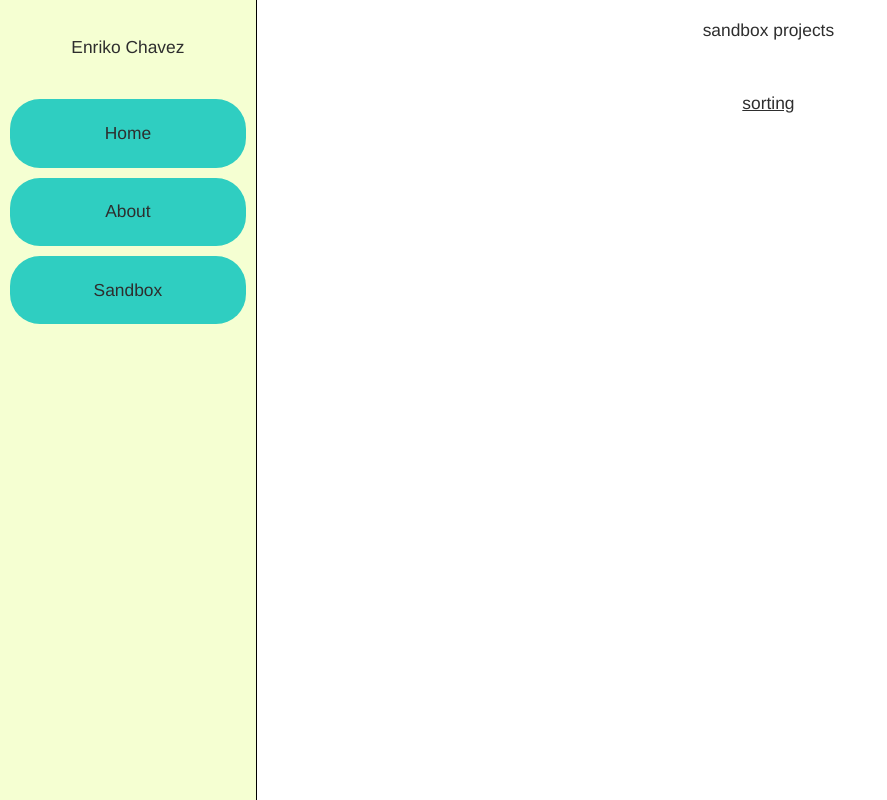
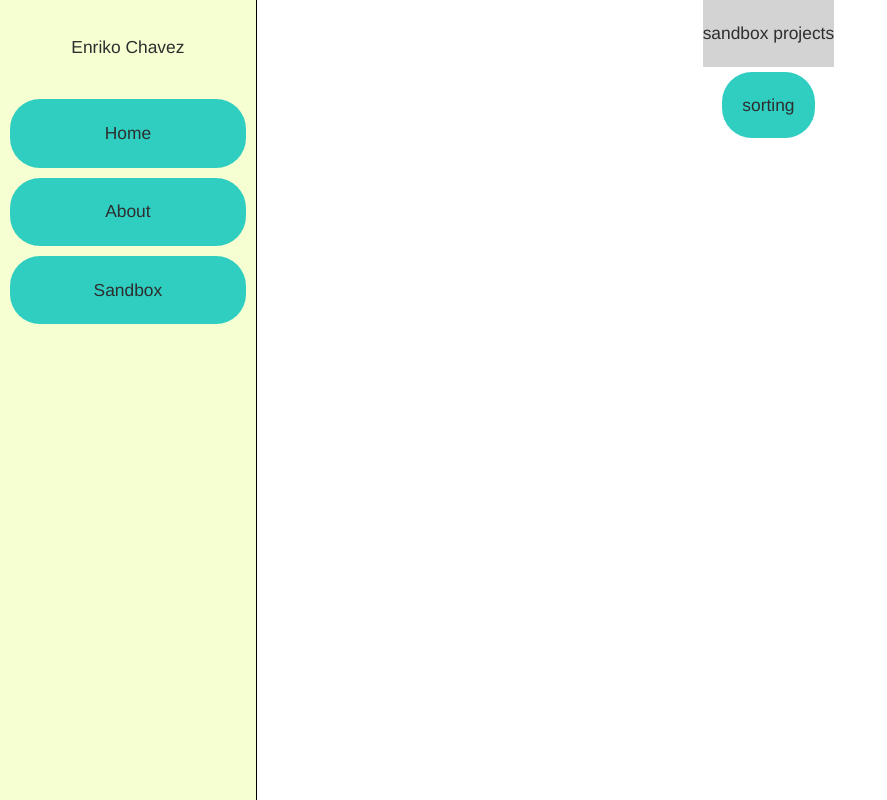
Before and after one commit to EnrikoChavez/EnrikoChavez.github.io, a React (Create React App) app: page /sandbox in a window 1280 px wide. Shown: the whole page, without its empty margins (0-887 px from the left). Built offline with nearby package versions, Linux system fonts and the light colour scheme.

Commit message:
added a bit more user friendly stuff

```diff
--- a/src/components/pages/Sandbox.css
+++ b/src/components/pages/Sandbox.css
@@ -3,17 +3,40 @@
     flex-direction: column;
     align-items: center;
     flex-grow: 1;
-    height: 100%;
-    padding-top:2%;
+    /* height: 100%; */
+    /* padding-top:2%; */
 }
 
 .title {
     display: flex;
-    /* background-color:green; */
+    align-items: center;
+    justify-content: center;
+    background-color:lightgray;
     height: 10%;
 }
 
 .project-list{
     display: flex;
-    /* background-color: lightblue; */
+    height: 10%;
 }
+
+.nav-button{
+    display: flex;
+    justify-content: center;
+    align-items: center;
+    background-color: #2fcec1;
+    text-decoration: none;
+    border-radius: 30px;
+    transition: 0.1s;
+    padding: 0px 20px;
+}
+
+.nav-button-wrapper{
+    text-decoration: none;
+    margin: 5px 10px;
+}
+
+.padding{
+    display: flex;
+    justify-content: center;
+}
--- a/src/components/pages/Sandbox.js
+++ b/src/components/pages/Sandbox.js
@@ -9,10 +9,11 @@ function Sandbox() {
                 sandbox projects
             </div>
             <div className="project-list">
-                <Link to="/sandbox/sorting">
-                    sorting
+                <Link className="nav-button-wrapper" to="/sandbox/sorting">
+                    <div className="nav-button">sorting</div>
                 </Link>
             </div>
+            <div className="padding"/>
         </div>
     )
 }
```
